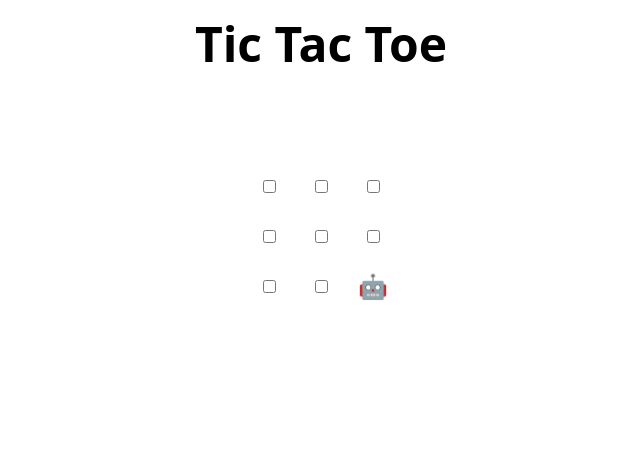
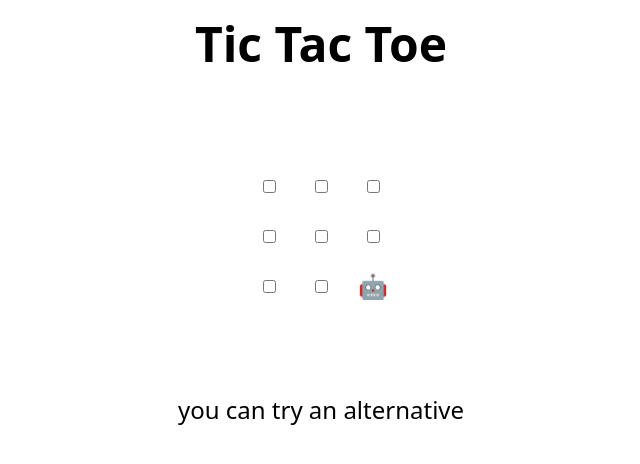
Before and after one commit to JuanitaCathy/Review-PRs, a plain HTML site: page index.html in a window 1280 px wide. Shown: the whole page, without its empty margins (319-959 px from the left). Drawn offline with Linux system fonts and the light colour scheme.

Commit message:
Update index.html
altern

```diff
--- a/index.html
+++ b/index.html
@@ -47,6 +47,7 @@
   </tr>
 </table>
 
+<p>you can try an alternative </p>
 <h2 hidden>Game over, refresh to play again 🧑‍💻 🤖!</h2>
 
 <script>
```
